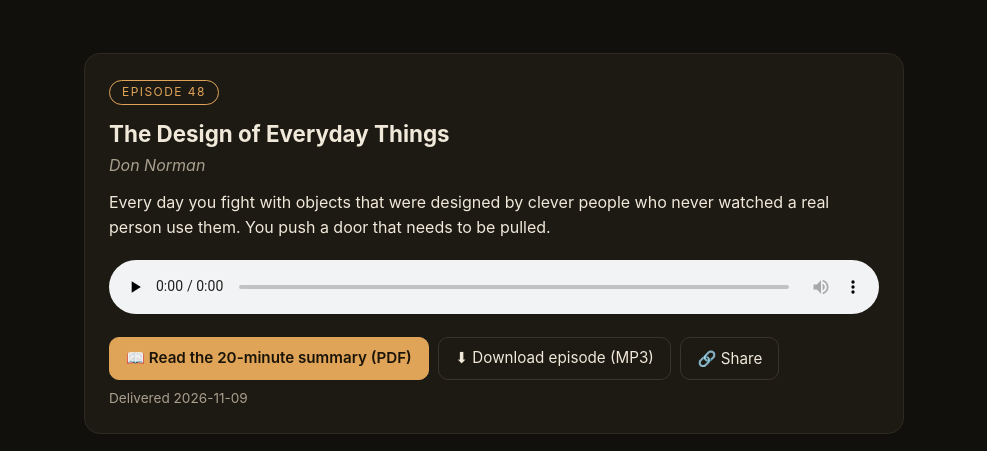
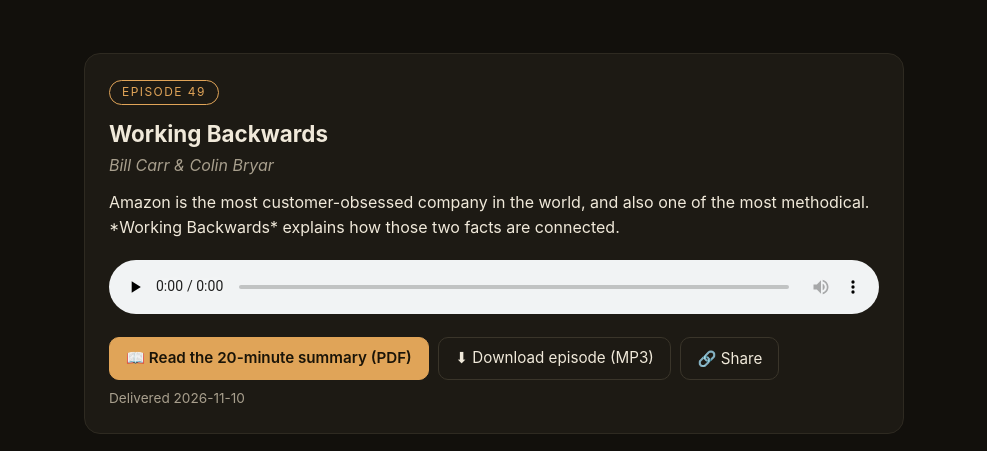
Before and after one commit to zanyaziz/zains-book-library, a plain HTML site: page index.html in a window 1280 px wide. Shown: the part 272-723 px from the top of the page, without its empty margins (146-1133 px from the left). Drawn offline with Linux system fonts and the light colour scheme.

Commit message:
Sync library: audio ep49, pdf ep49

```diff
--- a/index.html
+++ b/index.html
@@ -68,6 +68,19 @@
 <main>
 <section id="episodes" aria-label="Episodes">
 
+    <article class="card" id="episode-49">
+      <div class="ep">Episode 49</div>
+      <h2>Working Backwards</h2>
+      <p class="author">Bill Carr &amp; Colin Bryar</p>
+      <p class="blurb">Amazon is the most customer-obsessed company in the world, and also one of the most methodical. *Working Backwards* explains how those two facts are connected.</p>
+      <audio controls preload="none" src="assets/audio/working-backwards.mp3"></audio>
+      <div class="actions">
+        <a class="btn primary" href="assets/summaries/working-backwards.pdf">📖 Read the 20-minute summary (PDF)</a>
+        <a class="btn" href="assets/audio/working-backwards.mp3" download>⬇ Download episode (MP3)</a>
+        <button class="btn share-btn" type="button" data-episode="49" aria-label="Share episode 49">🔗 Share</button>
+      </div>
+      <p class="date">Delivered 2026-11-10</p>
+    </article>
     <article class="card" id="episode-48">
       <div class="ep">Episode 48</div>
       <h2>The Design of Everyday Things</h2>
```
Also changed, not shown: books.json (+10 -0 lines), 2 other files.
